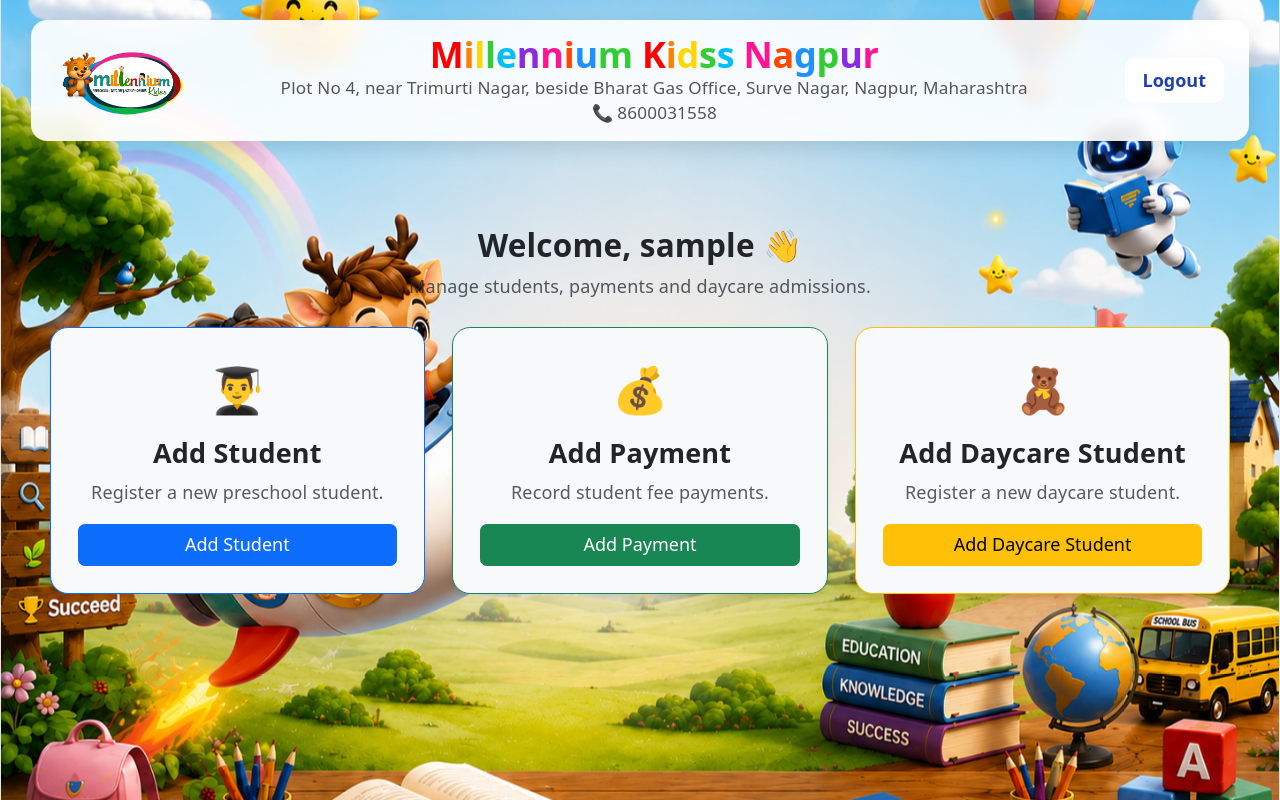
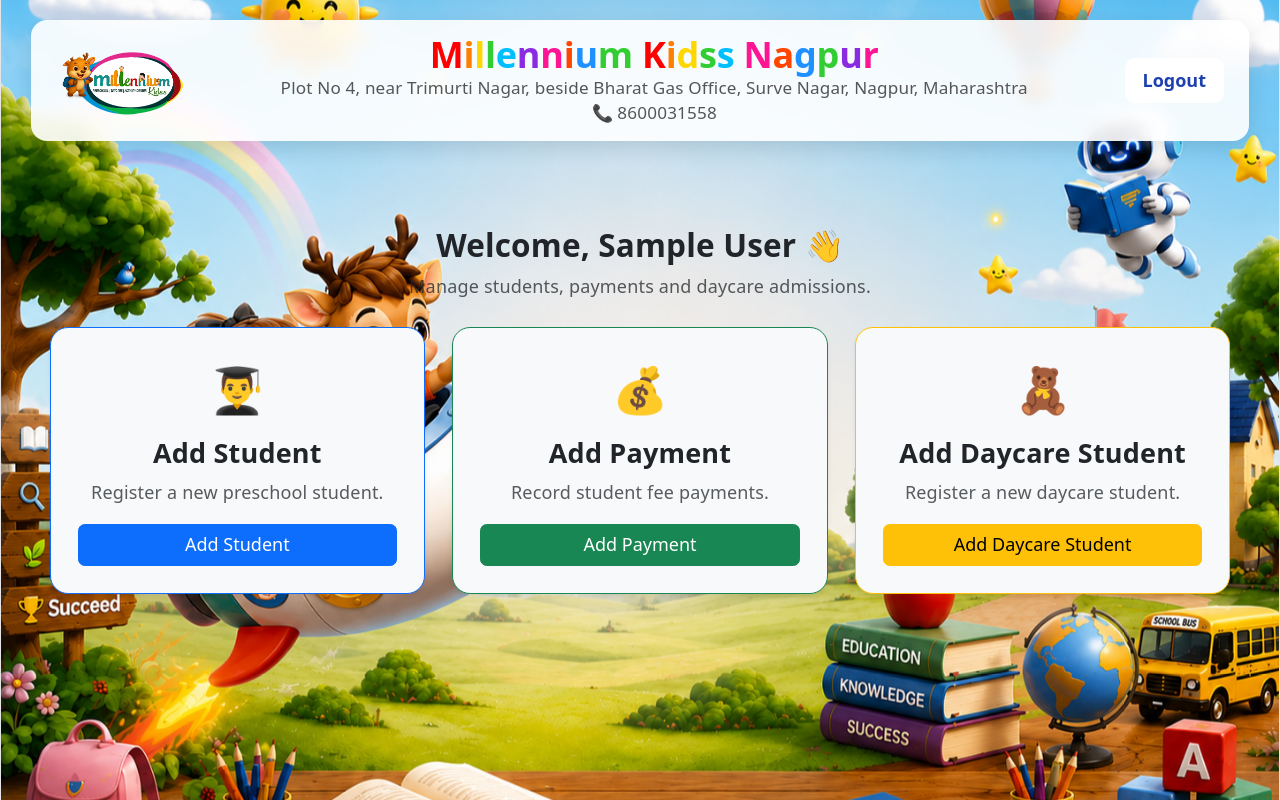
Before and after one commit to gaikwadApeksha/FeeManegement, a React (Vite) app: page /staffdashboard in a window 1280 px wide. Built offline with nearby package versions, Linux system fonts and the light colour scheme; sample sign-in values are in the browser's storage.

Commit message:
staff name

```diff
--- a/src/pages/staffDashboard.jsx
+++ b/src/pages/staffDashboard.jsx
@@ -2,8 +2,9 @@
 import { useNavigate } from "react-router-dom";
 
 function StaffDashboard() {
-  const adminUser = JSON.parse(localStorage.getItem("adminUser") || "{}");
-  const displayName = adminUser.username || adminUser.name || "Admin";
+  // const API_URL = import.meta.env.VITE_API_URL;
+  const staffUser = JSON.parse(localStorage.getItem("staffUser") || "{}");
+  const displayName = staffUser.name || staffUser.username || "Staff";
 
   const navigate = useNavigate();
 
--- a/src/pages/staffDaycare.jsx
+++ b/src/pages/staffDaycare.jsx
@@ -4,17 +4,17 @@
 import "./staffDaycare.css";
 
 function staffStudents() {
-  const adminUser = JSON.parse(localStorage.getItem("adminUser") || "{}");
-  const displayName = adminUser.username || adminUser.name || "Admin";
+  const API_URL = import.meta.env.VITE_API_URL;
+  const staffUser = JSON.parse(localStorage.getItem("staffUser") || "{}");
+  const displayName = staffUser.username || staffUser.name || "Staff";
 
-  const API_URL = import.meta.env.VITE_API_URL;
   // =====================================================
   // STAFF LOGIN INFORMATION
   // =====================================================
 
-  const staffUser = JSON.parse(localStorage.getItem("staffUser") || "null");
+  // const staffUser = JSON.parse(localStorage.getItem("staffUser") || "null");
 
-  const staffName = staffUser?.name || "";
+  // const staffName = staffUser?.name || "";
   const staffBranches = staffUser?.branches || [];
   const branchNames = staffBranches.map((branch) => branch.branchName);
 
@@ -311,7 +311,10 @@
         <div className="daycare-title-box">
           <h2 className="fw-bold mb-1">Daycare section</h2>
 
-          <p className="text-muted mb-0">Hello, {displayName}!</p>
+          <p className="text-muted mb-0">
+            Hello, {displayName} | {branchNames}
+          </p>
+          {/* <p className="text-muted mb-0">{branchNames}</p> */}
         </div>
 
         <button
@@ -576,7 +579,7 @@
               <tbody>
                 {loading ? (
                   <tr>
-                    <td colSpan="8" className="daycare-no-data">
+                    <td colSpan="9" className="daycare-no-data">
                       Loading students...
                     </td>
                   </tr>
--- a/src/pages/staffStudent.jsx
+++ b/src/pages/staffStudent.jsx
@@ -5,14 +5,14 @@
 
 function StaffStudents() {
   const API_URL = import.meta.env.VITE_API_URL;
-  const adminUser = JSON.parse(localStorage.getItem("adminUser") || "{}");
-  const displayName = adminUser.username || adminUser.name || "Admin";
+  const staffUser = JSON.parse(localStorage.getItem("staffUser") || "{}");
+  const displayName = staffUser.username || staffUser.name || "Staff";
 
   // =====================================================
   // STAFF LOGIN INFORMATION
   // =====================================================
 
-  const staffUser = JSON.parse(localStorage.getItem("staffUser") || "null");
+  // const staffUser = JSON.parse(localStorage.getItem("staffUser") || "null");
 
   const staffName = staffUser?.name || "";
   const staffBranches = staffUser?.branches || [];
@@ -268,7 +268,11 @@
         <div className="title-box">
           <h2 className="fw-bold mb-1">Students section</h2>
 
-          <p className="text-muted mb-0"> Hello, {displayName}!</p>
+          <p className="text-muted mb-0">
+            {" "}
+            Hello, {displayName} | {branchNames}
+          </p>
+          {/* <p className="text-muted mb-0">  {branchNames}</p> */}
         </div>
 
         <button
```
